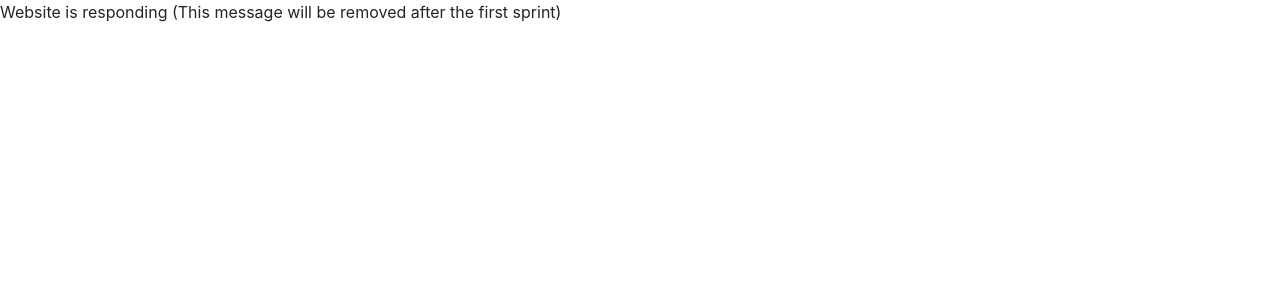
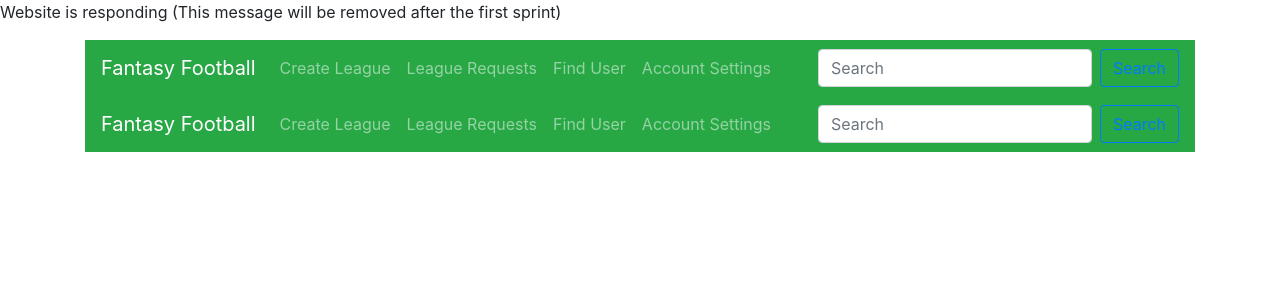
Before and after one commit to seejay55/fantasy-football, an Angular app: page /homepage in a window 1280 px wide. Shown: the top 300 px of the page. Built offline with nearby package versions, Linux system fonts and the light colour scheme.

Commit message:
basic navbar with working routes

```diff
--- a/src/app/app.component.html
+++ b/src/app/app.component.html
@@ -1,2 +1,6 @@
 <!--The content below is only a placeholder and can be replaced.-->
 <p>Website is responding (This message will be removed after the first sprint)</p>
+<div class="container">
+  <app-navbar></app-navbar>
+  <router-outlet></router-outlet>
+</div>
--- /dev/null
+++ b/src/app/components/navbar/navbar.component.html
@@ -0,0 +1,18 @@
+<nav class="navbar navbar-expand-lg navbar-dark bg-success">
+  <a class="navbar-brand" routerLink="/homepage">Fantasy Football</a>
+  <button class="navbar-toggler" type="button" data-toggle="collapse" data-target="#navbarSupportedContent" aria-controls="navbarSupportedContent" aria-expanded="false" aria-label="Toggle navigation">
+    <span class="navbar-toggler-icon"></span>
+  </button>
+
+  <div class="collapse navbar-collapse" id="navbarSupportedContent">
+    <ul class="navbar-nav mr-auto">
+      <li *ngFor="let name of names" class="nav-item">
+        <a class="nav-link" [routerLinkActive]="['active']" routerLink="{{name.route}}">{{name.name}}</a>
+      </li>
+    </ul>
+    <form class="form-inline my-2 my-lg-0">
+      <input class="form-control mr-sm-2" type="search" placeholder="Search" aria-label="Search">
+      <button class="btn btn-outline-primary my-2 my-sm-0" type="submit">Search</button>
+    </form>
+  </div>
+</nav>
--- /dev/null
+++ b/src/app/components/navbar/navbar.component.ts
@@ -0,0 +1,24 @@
+import { Component, OnInit } from '@angular/core';
+
+@Component({
+  selector: 'app-navbar',
+  templateUrl: './navbar.component.html',
+  styleUrls: ['./navbar.component.css']
+})
+export class NavbarComponent implements OnInit {
+
+  names: {name: String, route: String}[];
+
+  constructor() {
+    this.names = [
+      { name: 'Create League', route: '/create-league'},
+      { name: 'League Requests', route: '/league-requests'},
+      { name: 'Find User', route: '/find-user'},
+      { name: 'Account Settings', route: '/settings'},
+    ];
+  }
+
+  ngOnInit() {
+  }
+
+}
```
Also changed, not shown: src/app/app.module.ts (+18 -3 lines), src/app/components/navbar/navbar.component.css (added), 1 other file (tests, documents, lock files or other folders).
